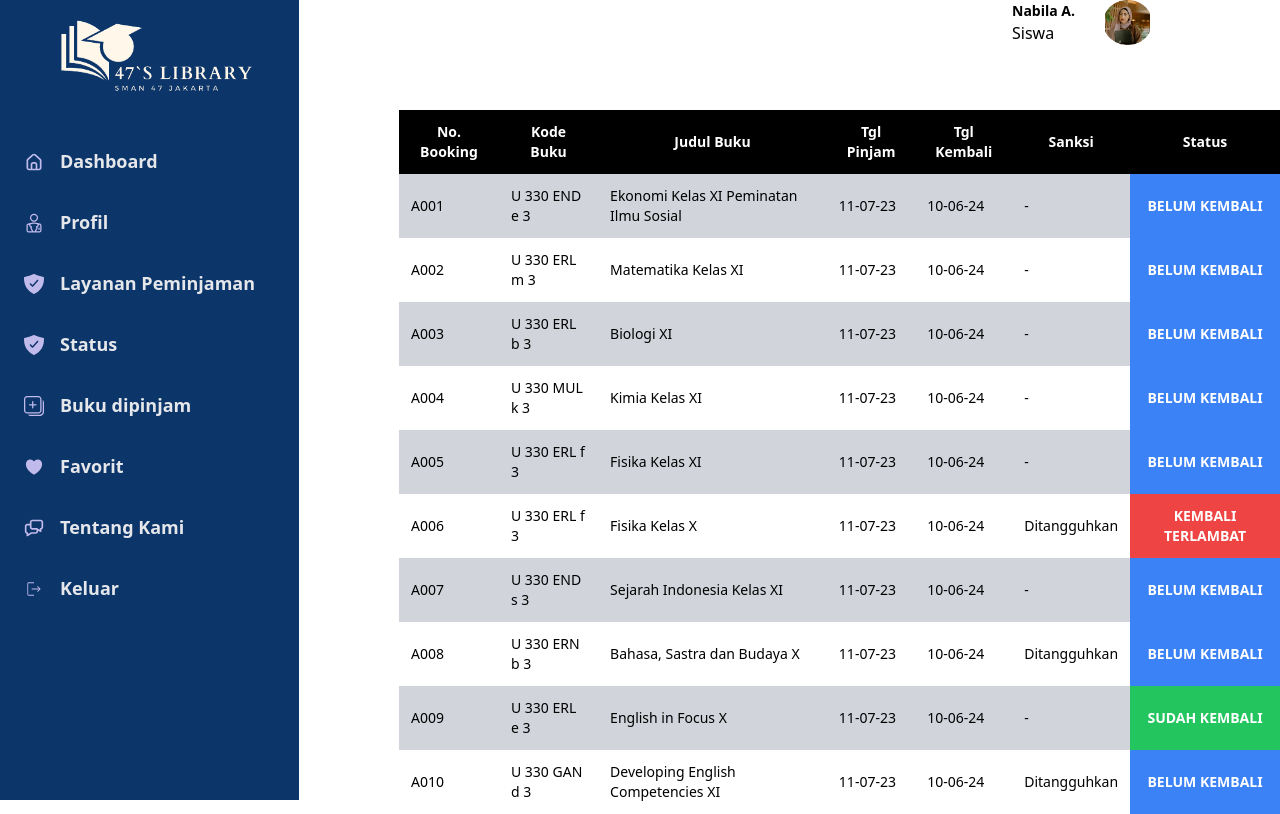
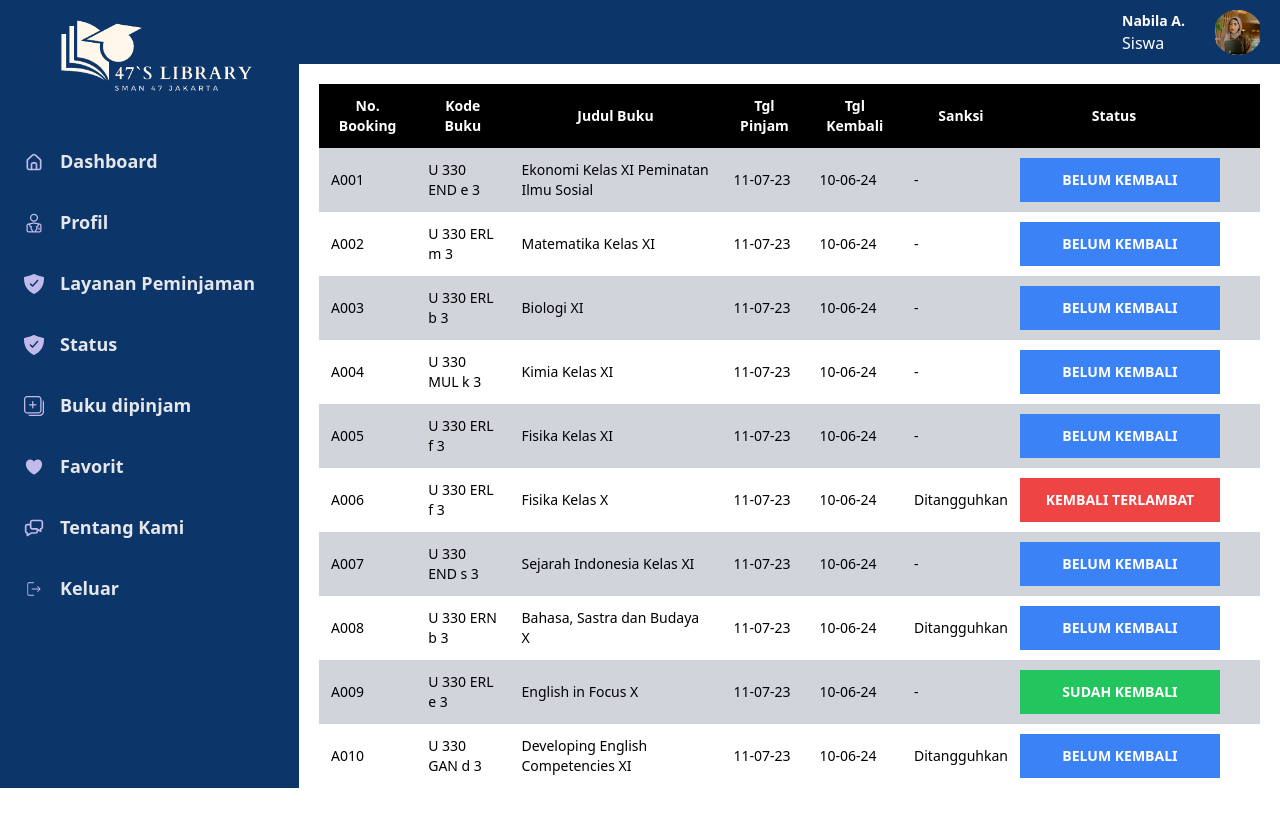
Before and after one commit to nightmaregit/Massive-IL, a React (Vite) app: page /daftar-koleksi in a window 1280 px wide. Built offline with nearby package versions, Linux system fonts and the light colour scheme.

Commit message:
perbarui daftar koleksi

```diff
--- a/src/components/Sidebar.jsx
+++ b/src/components/Sidebar.jsx
@@ -14,11 +14,9 @@ import { useLocation } from "react-router-dom";
 const Peminjaman = () => {
   const navigate = useNavigate();
   const lokasi = useLocation();
-  const {pathname} = lokasi;
+  const { pathname } = lokasi;
   const muncul = pathname.split("/");
   console.log(muncul);
-
-
 
   const items = [
     {
@@ -26,35 +24,30 @@ const Peminjaman = () => {
       title: "Dashboard",
       url: "/admin/dashboard",
       icon: <HomeIcon />,
-
     },
     {
       id: 2,
       title: "Profil",
       url: "/admin/profil",
       icon: <StudentIcon />,
-
     },
     {
       id: 3,
       title: "Layanan Peminjaman",
       url: "/peminjaman",
       icon: <StatusIcon />,
-
     },
     {
       id: 4,
       title: "Status",
       url: "/status",
       icon: <StatusIcon />,
-
     },
     {
       id: 5,
       title: "Buku dipinjam",
       url: "/buku-dipinjam",
       icon: <PlusIcon />,
-
     },
     {
       id: 6,
@@ -67,25 +60,22 @@ const Peminjaman = () => {
       title: "Tentang Kami",
       url: "/about",
       icon: <ChatIcon />,
-
     },
     {
       id: 8,
       title: "Keluar",
       url: "/logout",
       icon: <LeaveIcon />,
-
     },
   ];
 
   return (
-    <div className="w-[345px] h-screen bg-[#0C356A] flex flex-col mr-[20px]">
+    <div className="w-[345px]  bg-[#0C356A] flex flex-col">
       <img src={Logo} alt="logo" className="h-20 object-cover mt-4" />
       <div className="flex flex-col pt-10 gap-[10px] items-end  justify-center font-medium leading-normal text-base">
         {items.map((item) => (
           <div
             key={item.id}
-
             className={
               pathname === item.url
                 ? "rounded-tl-full rounded-bl-full bg-[#FFF7E9] pl-[35px] w-72 pt-[17px] pb-[19px] pr-16 text-[#0C356A] select-none"
@@ -93,11 +83,10 @@ const Peminjaman = () => {
             }
             onClick={() => navigate(item.url)}
           >
-
-            <div className={pathname === item.url
-                ? "hidden"
-                : ""}>{item.icon}</div>
-            <span >{item.title}</span>
+            <div className={pathname === item.url ? "hidden" : ""}>
+              {item.icon}
+            </div>
+            <span>{item.title}</span>
           </div>
         ))}
       </div>
--- a/src/pages/DaftarKoleksiNew.jsx
+++ b/src/pages/DaftarKoleksiNew.jsx
@@ -120,9 +120,12 @@ const DaftarKoleksi = () => {
       <Sidebar />
 
       <div className="flex flex-col w-full">
-        <div className=" text-black flex justify-end items-center px-[130px] gap-[30px]">
+        <div className="bg-masuk h-16 flex justify-end">
+          <div className=" text-white flex  items-center pr-5  gap-[30px]">
             <div>
-            <h1 className="font-semibold text-sm leading-normal">Nabila A.</h1>
+              <h1 className="font-semibold text-sm leading-normal">
+                Nabila A.
+              </h1>
               <span>Siswa</span>
             </div>
 
@@ -135,7 +138,8 @@ const DaftarKoleksi = () => {
               />
             </div>
           </div>
-        <table className="ml-[80px] relative rounded-[50px] mt-[65px] max-w-screen-2xl mx-auto">
+        </div>
+        <table className=" relative rounded-[50px] mt-5 max-w-screen-2xl mx-5">
           <thead className="bg-black">
             <tr className="text-sm font-normal text-white">
               <th className="p-3">No. Booking</th>
@@ -144,7 +148,7 @@ const DaftarKoleksi = () => {
               <th className="p-3">Tgl Pinjam</th>
               <th className="p-3">Tgl Kembali</th>
               <th className="p-3">Sanksi</th>
-              <th className="p-3">Status</th>
+              <th className="p-3 pr-16">Status</th>
             </tr>
           </thead>
           <tbody className="[&>*:nth-child(odd)]:bg-gray-300">
@@ -162,10 +166,10 @@ const DaftarKoleksi = () => {
                 <td
                   className={
                     item.status === 1
-                      ? "p-3 bg-green-500 text-center text-white font-bold text-15px"
+                      ? "p-3 flex mr-10 w-[200px] justify-center mt-[10px] bg-green-500 text-center text-white font-bold text-15px"
                       : item.status === 2
-                      ? "p-3 bg-blue-500 text-center text-white font-bold text-15px"
-                      : "p-3 bg-red-500 text-center text-white font-bold text-15px"
+                      ? "p-3 flex mr-10 w-[200px] justify-center mt-[10px] bg-blue-500 text-center text-white font-bold text-15px"
+                      : "p-3 flex mr-10 w-[200px] justify-center mt-[10px] bg-red-500 text-center text-white font-bold text-15px"
                   }
                 >
                   {item.statusMsg}
```
Lines whose indentation alone changed are shown as unchanged.
